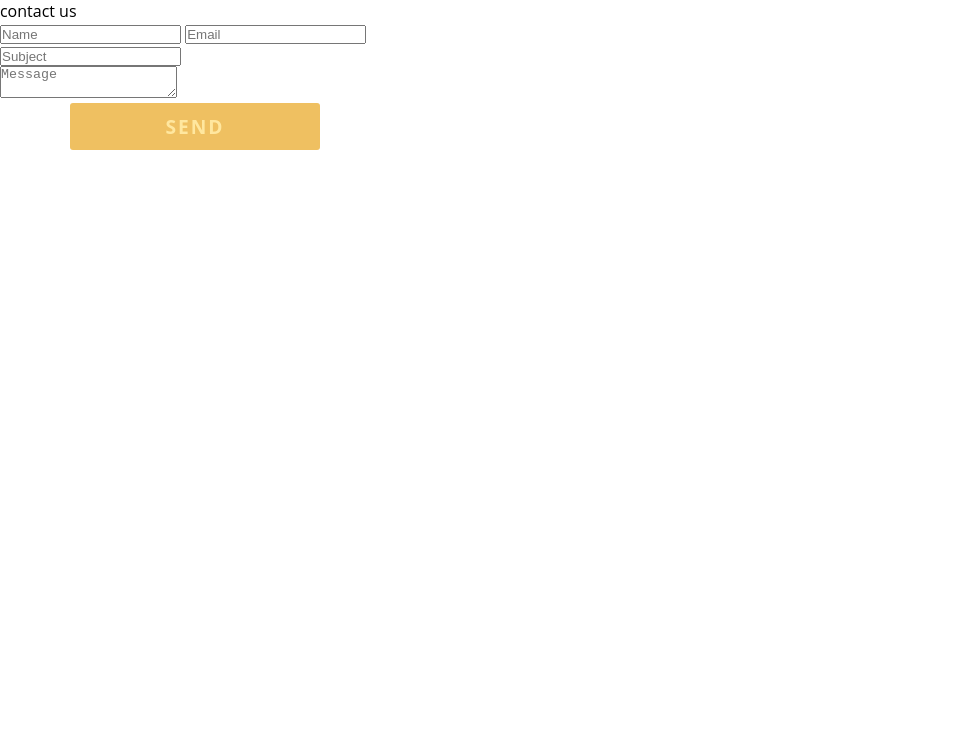
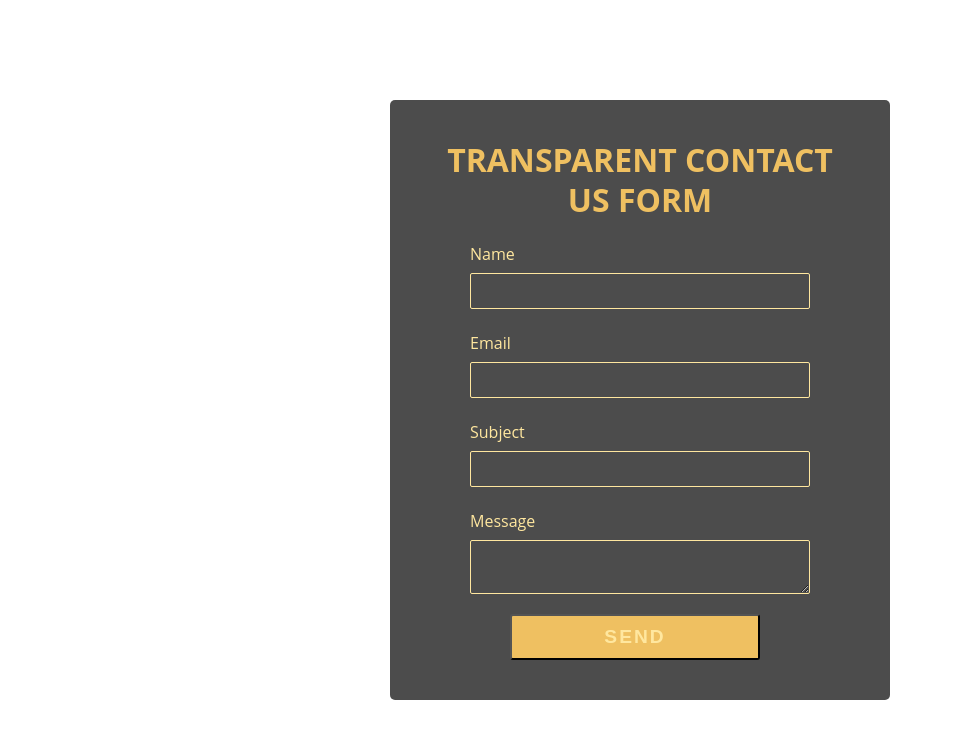
Before and after one commit to latifov/transparent-contact-us, a plain HTML site: page index.html in a window 1280 px wide. Shown: the whole page, without its empty margins (0-953 px from the left). Drawn offline with Linux system fonts and the light colour scheme; files that its build step writes are made by us from their sources.

Commit message:
Add files via upload

```diff
--- a/index.html
+++ b/index.html
@@ -4,23 +4,49 @@
   <meta charset="UTF-8">
   <meta http-equiv="X-UA-Compatible" content="IE=edge">
   <meta name="viewport" content="width=device-width, initial-scale=1.0">
-  <link rel="stylesheet" href="/css/style.css">
-  <title>Simple Contact Form</title>
+  <link rel="stylesheet" href="css/style.css">
+  <!-- <script src="https://ajax.googleapis.com/ajax/libs/jquery/3.6.3/jquery.min.js"></script> -->
+  <!-- <script>
+    $(document).ready(function(){
+      $(".btn").click(function(){
+        $(".input, .text-area").val("");
+      });
+    })
+  </script> -->
+  <script src="script.js"></script>
+  <title>Transparent Contact Us</title>
 </head>
 <body>
-  <div class="container">
-    <p>contact us</p>
-    <div class="login">
-      <input type="text" class="input" placeholder="Name">
-      <input type="email" class="input" placeholder="Email">
+  <div class="wrapper">
+    <div class="contact-us">
+      <div class="error-message"></div>
+      <div class="title">Transparent contact us form</div>
+      <form id="myForm" onsubmit="return validation()">
+      <div class="input-fields">
+        <div class="items">
+          <label for="name" class="label">name</label>
+          <input type="text" id="name" class="input">
+        </div>
+        <div class="items">
+          <label for="email" class="label">email</label>
+          <input type="text" id="email" class="input">
+        </div>
+        <div class="items">
+          <label for="subject" class="label">subject</label>
+          <input type="text" id="subject" class="input">
+        </div>
+        <div class="items">
+          <label for="msg" class="label">message</label>
+          <textarea id="msg" class="text-area"></textarea>
+        </div>
+      </div>
+      <button class="btn">send</button>
+      <!-- <div class="btn">
+        <label for="submit" class="label">send</label>
+        <button type="submit" id="submit">
+      </div> -->
+    </form>
     </div>
-    <div class="subject">
-      <input type="text" class="input" placeholder="Subject">
-    </div>
-    <div class="msg">
-      <textarea class="area" placeholder="Message"></textarea>
-    </div>
-    <div class="btn">send</div>
   </div>
 </body>
 </html>
--- /dev/null
+++ b/script.js
@@ -0,0 +1,3 @@
+function validation(){
+  alert("working");
+}
```
